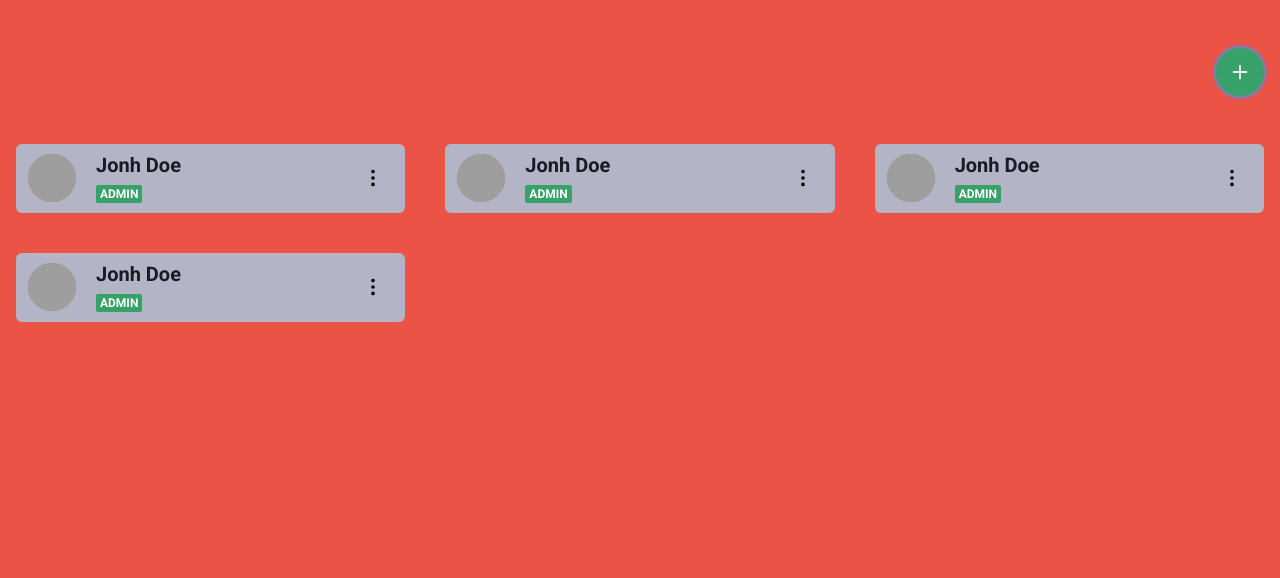
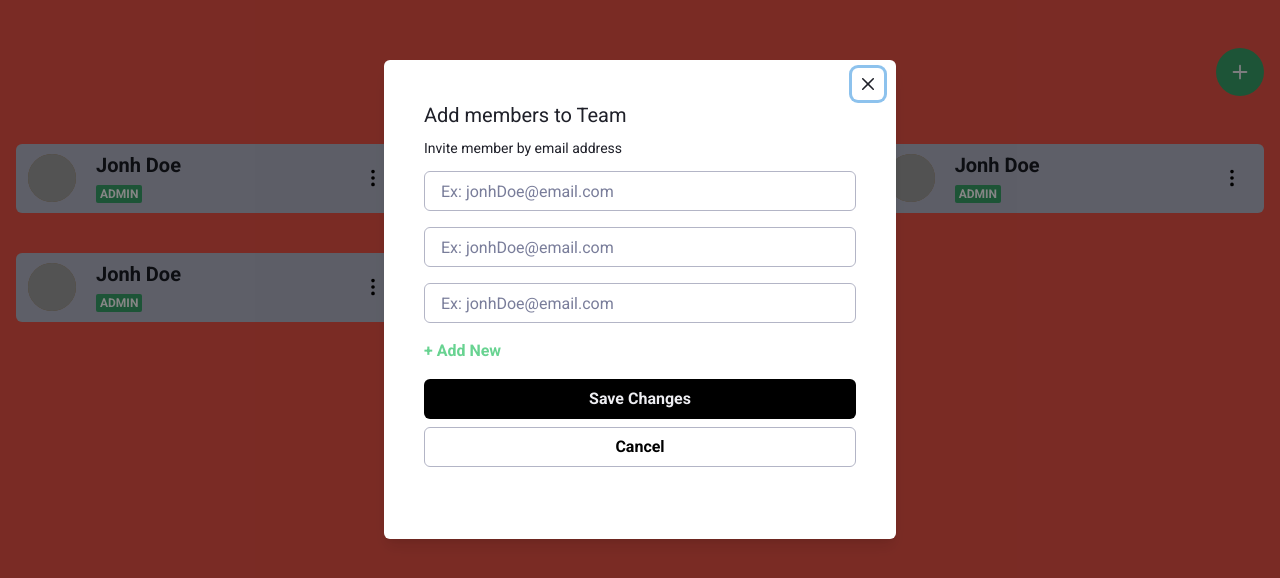
Before and after one commit to eugumatos/groups, a Next.js app: page /dashboard in a window 1280 px wide. Both pictures are taken after a click on the button 1240 px from the left and 72 px from the top of the page. Shown: the top 578 px of the page. Built offline with nearby package versions, Linux system fonts and the light colour scheme; grey boxes are pictures that could not be loaded.

Commit message:
Create modal Add Team

```diff
--- a/package.json
+++ b/package.json
@@ -18,7 +18,9 @@
     "next-auth": "^3.28.0",
     "react": "17.0.2",
     "react-dom": "17.0.2",
-    "react-icons": "^4.2.0"
+    "react-icons": "^4.2.0",
+    "react-toastify": "^8.0.2",
+    "uuid": "^8.3.2"
   },
   "devDependencies": {
     "@types/node": "^16.7.1",
--- a/src/components/AddButton.tsx
+++ b/src/components/Buttons/AddButton.tsx
@@ -1,7 +1,7 @@
-import { Tooltip, IconButton } from "@chakra-ui/react";
+import { Tooltip, IconButton, IconButtonProps } from "@chakra-ui/react";
 import { FiPlus } from "react-icons/fi";
 
-export function AddButton() {
+export function AddButton({ ...rest }: IconButtonProps) {
   return (
     <Tooltip label="Add Team" bg="blue.500">
       <IconButton
@@ -12,6 +12,7 @@ export function AddButton() {
         borderRadius="100%"
         icon={<FiPlus size={22} />}
         _hover={{ bg: "green.600" }}
+        {...rest}
       />
     </Tooltip>
   );
--- a/src/pages/_app.tsx
+++ b/src/pages/_app.tsx
@@ -1,11 +1,15 @@
 import { AppProps } from "next/app";
 import { ChakraProvider } from "@chakra-ui/react";
+import { ToastContainer } from "react-toastify";
 import { theme } from "../styles/theme";
+
+import 'react-toastify/dist/ReactToastify.css';
 
 function MyApp({ Component, pageProps }: AppProps) {
   return (
     <ChakraProvider theme={theme}>
       <Component {...pageProps} />
+      <ToastContainer />
     </ChakraProvider>
   );
 }
--- a/src/pages/dashboard.tsx
+++ b/src/pages/dashboard.tsx
@@ -1,13 +1,99 @@
-import { Container, Flex, SimpleGrid } from "@chakra-ui/react";
+import { useState, useRef } from "react";
+import { Container, Flex, SimpleGrid, VStack, Button, Box, Input, InputGroup, InputRightElement, Text, Modal, ModalOverlay, ModalContent, ModalCloseButton, ModalBody, ModalFooter, useDisclosure } from "@chakra-ui/react";
+import { v4 as uuidV4 } from "uuid";
+import { FiTrash } from "react-icons/fi";
+import { toast } from "react-toastify";
 
-import { AddButton } from "../components/AddButton";
+import { AddButton } from "../components/Buttons/AddButton";
 import { CardAvatar } from "../components/CardAvatar";
 
 export default function Dashboard() {
+  const finalRef = useRef();
+  const { isOpen, onOpen, onClose } = useDisclosure();
+
+  const [inputFields, setInputFields] = useState([
+    { id: uuidV4(), email: '' },
+    { id: uuidV4(), email: '' },
+    { id: uuidV4(), email: '' },
+  ]);
+
+  const handleAddFields = () => {
+    setInputFields([...inputFields, { id: uuidV4(), email: '' }])
+  }
+
+  const handleRemoveFields = (id) => {
+    const filterInput = inputFields.filter(input => input.id !== id);
+    setInputFields(filterInput);
+  }
+  const handleAddTeam = () => {
+    toast.success('Added team!', {
+      position: "top-right",
+      autoClose: 5000,
+      hideProgressBar: true,
+      draggable: true,
+    });
+
+    onClose();
+  }
+
   return (
     <Container maxW="container.xl">
+      <Modal size="lg" finalFocusRef={finalRef} isOpen={isOpen} onClose={onClose}>
+        <ModalOverlay />
+        <ModalContent>
+          <ModalCloseButton color="gray.800" />
+
+          <ModalBody p={10}>
+            <Text color="gray.800" fontSize="xl">Add members to Team</Text>
+            <Text mt={2} color="gray.800" fontSize="sm">Invite member by email address</Text>
+
+            <VStack mt={3} gridGap={2} align="left">
+              { inputFields.map((input, index) => (
+                <Flex key={input.id} align="center">
+                  <InputGroup>
+                    <Input
+                      key={input.id}
+                      color="gray.600"
+                      placeholder="Ex: jonhDoe@email.com"
+                    />
+                    { index > 2 &&
+                      <InputRightElement
+                        children={
+                        <FiTrash
+                          size={18}
+                          color="#949292"
+                          onClick={() => handleRemoveFields(input.id)}
+                          style={{ cursor: "pointer" }}
+                        />}
+                      />
+                    }
+                  </InputGroup>
+                </Flex>
+              )) }
+
+              <Text
+                color="green.300"
+                fontWeight="bold"
+                cursor="pointer"
+                onClick={handleAddFields}
+                _hover={{ color: "green.400" }}
+              >+ Add New</Text>
+
+              <Flex direction="column" w="100%">
+                <Button bg="black" onClick={handleAddTeam} _hover={{ bg: "gray.900" }}>Save Changes</Button>
+                <Button onClick={onClose} mt={2} color="black" variant="outline">Cancel</Button>
+              </Flex>
+            </VStack>
+          </ModalBody>
+
+          <ModalFooter>
+
+          </ModalFooter>
+        </ModalContent>
+      </Modal>
+
       <Flex pt="3rem" pb="3rem" justify="flex-end">
-        <AddButton />
+        <AddButton aria-label="Add team button" onClick={onOpen} />
       </Flex>
 
       <SimpleGrid columns={[1, 2, 3]} spacing={10}>
--- a/src/pages/index.tsx
+++ b/src/pages/index.tsx
@@ -1,7 +1,7 @@
 import { GetServerSideProps } from "next";
 import { Flex, Stack, Text } from "@chakra-ui/react";
 import { getSession } from 'next-auth/client';
-import { SignInButton } from "../components/SignInButton";
+import { SignInButton } from "../components/Buttons/SignInButton";
 
 export default function Home() {
   return (
```
Also changed, not shown: .eslintrc.json, src/components/Buttons/SignInButton.tsx (renamed from src/components/SignInButton.tsx), 1 other file (tests, documents, lock files or other folders).
